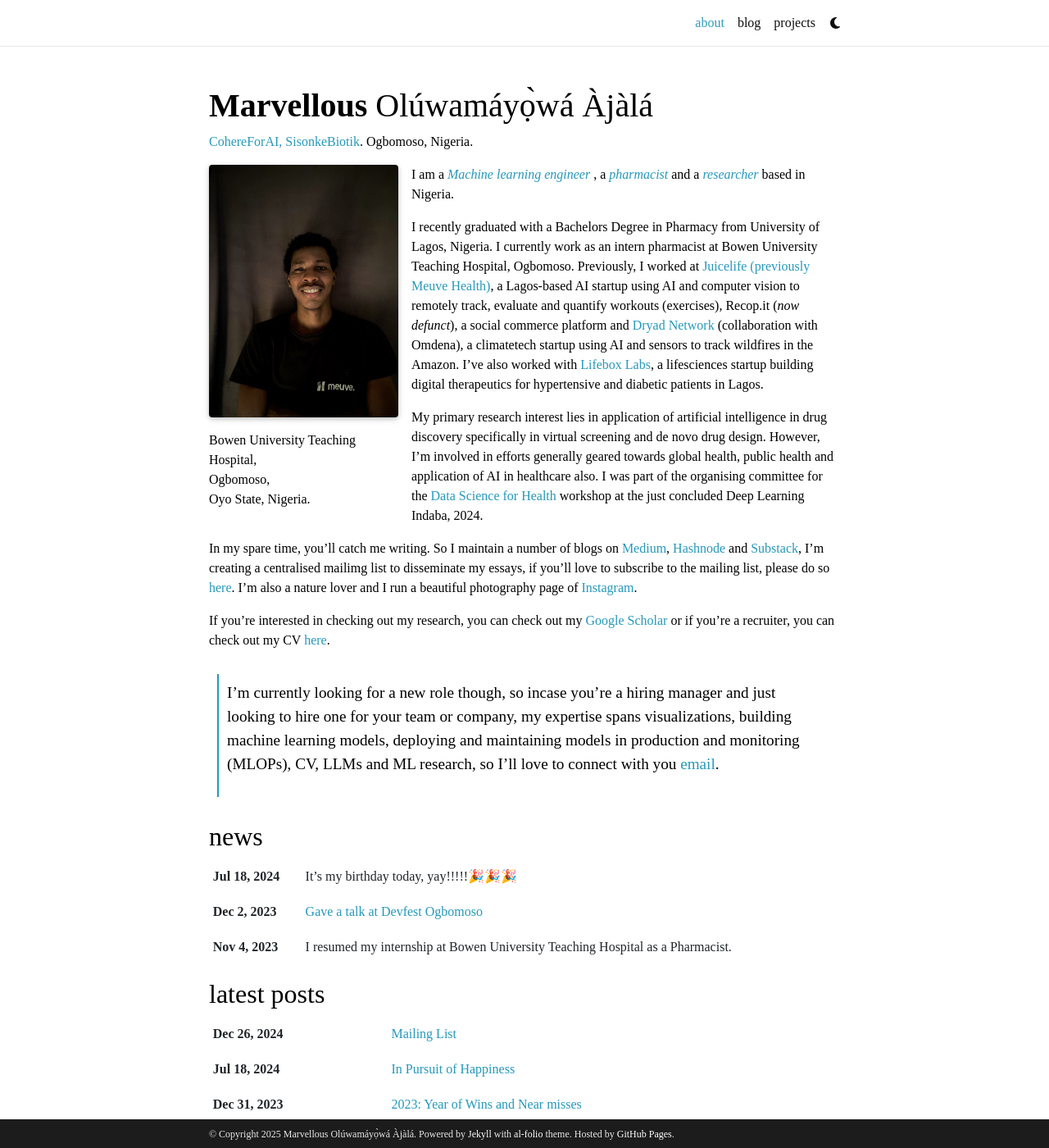
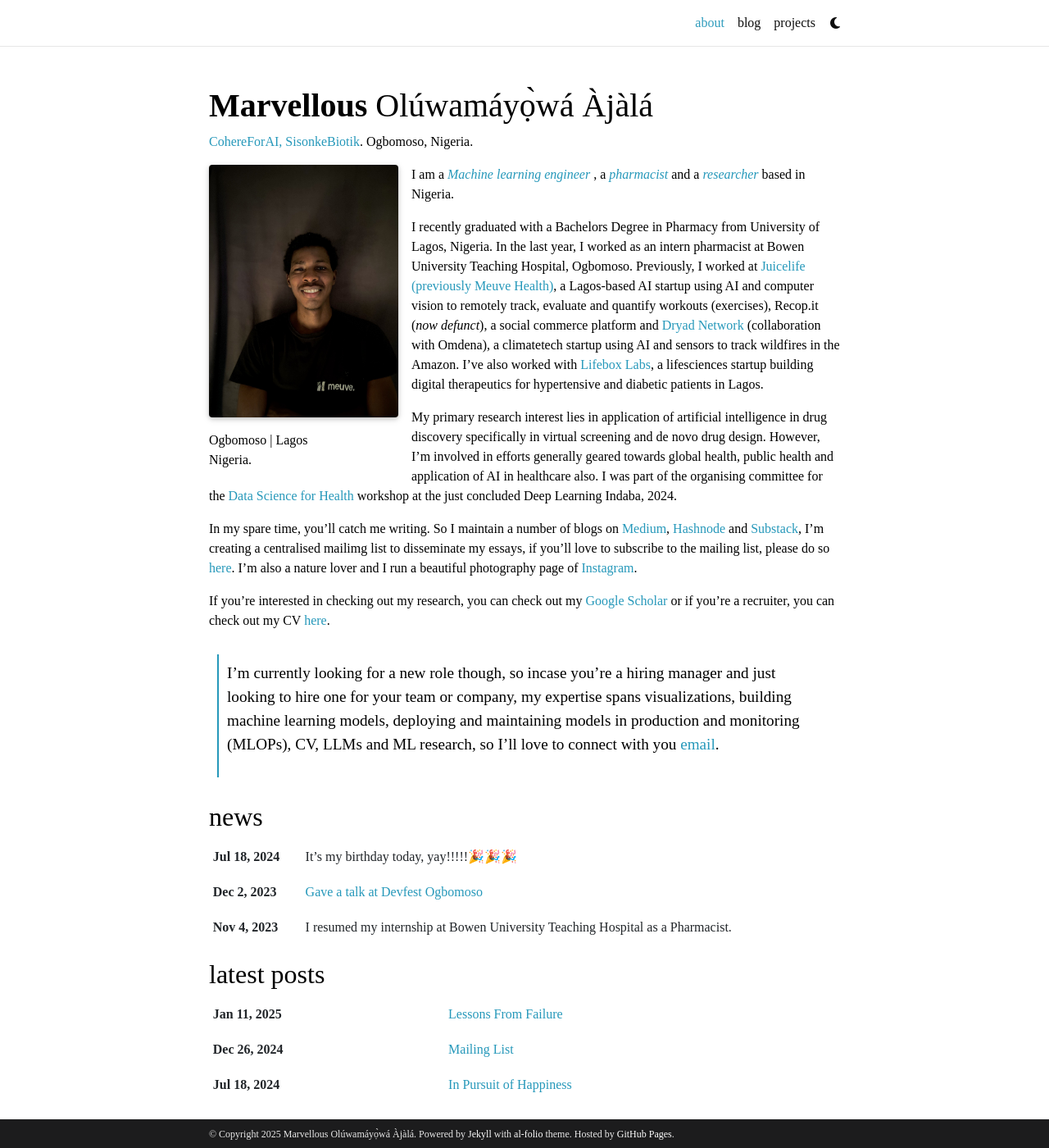
Before and after one commit to ajalamarvellous/ajalamarvellous.github.io, a Jekyll site: the page built from _pages/about.md, in a window 1280 px wide and 1400 px high. Shown: the whole window at 82% size. Built offline with Jekyll 4.4.1, drawn with Linux system fonts in a browser that asks for light colours; comment, search, counter and statistics services are not loaded; a style sheet for code colours, icons or effects is not loaded.

```diff
--- a/_config.yml
+++ b/_config.yml
@@ -245,7 +245,7 @@ jekyll-archives:
     tag: '/blog/tag/:name/'
     category: '/blog/category/:name/'
 
-display_tags: ['personal', 'cheminformatics', 'AI', 'drug-discovery', 'faith'] # these tags will be displayed on the front page of your blog
+display_tags: ['personal', 'AI', 'drug-discovery', 'faith'] # these tags will be displayed on the front page of your blog
 display_categories: ['blockquotes'] # these categories will be displayed on the front page of your blog
 
 # -----------------------------------------------------------------------------
--- a/_pages/about.md
+++ b/_pages/about.md
@@ -9,9 +9,8 @@ profile:
   image: prof_pic2.jpg
   image_circular: false # crops the image to make it circular
   address: >
-    <p>Bowen University Teaching Hospital,</p>
-    <p>Ogbomoso, </p>
-    <p>Oyo State, Nigeria. </p>
+    <p>Ogbomoso | Lagos</p>
+    <p>Nigeria. </p>
 
 news: true  # includes a list of news items
 latest_posts: true  # includes a list of the newest posts
@@ -21,7 +20,7 @@ social: true  # includes social icons at the bottom of the page
 
 I am a <a href='#'><i>Machine learning engineer</i></a> , a <a href='#'><i>pharmacist</i></a> and a <a href='#'><i>researcher</i></a> based in Nigeria.
 
-I recently graduated with a Bachelors Degree in Pharmacy from University of Lagos, Nigeria. I currently work as an intern pharmacist at Bowen University Teaching Hospital, Ogbomoso. Previously, I worked at [Juicelife (previously Meuve Health)](https://www.juicelife.io), a Lagos-based AI startup using AI and computer vision to remotely track, evaluate and quantify workouts (exercises), Recop.it (<i>now defunct</i>), a social commerce platform and [Dryad Network](https://www.dryad.net) (collaboration with Omdena), a climatetech startup using AI and sensors to track wildfires in the Amazon. I've also worked with [Lifebox Labs](https://lifebox.ng), a lifesciences startup building digital therapeutics for hypertensive and diabetic patients in Lagos.
+I recently graduated with a Bachelors Degree in Pharmacy from University of Lagos, Nigeria. In the last year, I worked as an intern pharmacist at Bowen University Teaching Hospital, Ogbomoso. Previously, I worked at [Juicelife (previously Meuve Health)](https://www.juicelife.io), a Lagos-based AI startup using AI and computer vision to remotely track, evaluate and quantify workouts (exercises), Recop.it (<i>now defunct</i>), a social commerce platform and [Dryad Network](https://www.dryad.net) (collaboration with Omdena), a climatetech startup using AI and sensors to track wildfires in the Amazon. I've also worked with [Lifebox Labs](https://lifebox.ng), a lifesciences startup building digital therapeutics for hypertensive and diabetic patients in Lagos.
 
 My primary research interest lies in application of artificial intelligence in drug discovery specifically in virtual screening and de novo drug design. However, I'm involved in efforts generally geared towards global health, public health and application of AI in healthcare also. I was part of the organising committee for the [Data Science for Health](https://ro-ya-cv4africa.github.io/homepage/event_workshop.html) workshop at the just concluded Deep Learning Indaba, 2024.
 
```
Also changed, not shown: _posts/2025-01-12-lessons-from-failure.md (added, +56 -0 lines), assets/img/Screenshot 2025-01-12 at 14.01.55.png (added).
